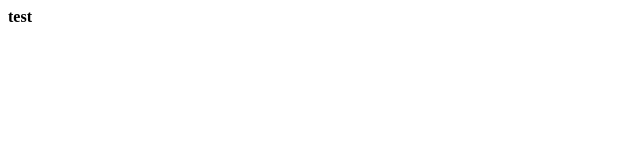
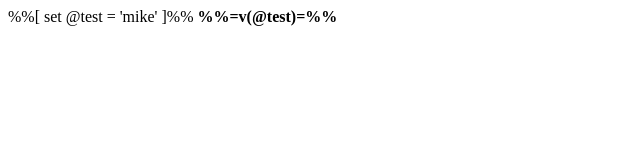
Before and after one commit to mikemarks1/html_mike, a plain HTML site: page index.html in a window 1280 px wide. Shown: the whole page, without its empty margins (0-640 px from the left). Drawn offline with Linux system fonts and the light colour scheme.

Commit message:
Update index.html

```diff
--- a/index.html
+++ b/index.html
@@ -1 +1,4 @@
-<b>test</b>
+%%[
+set @test = 'mike'
+]%%
+<b>%%=v(@test)=%%</b>
```
